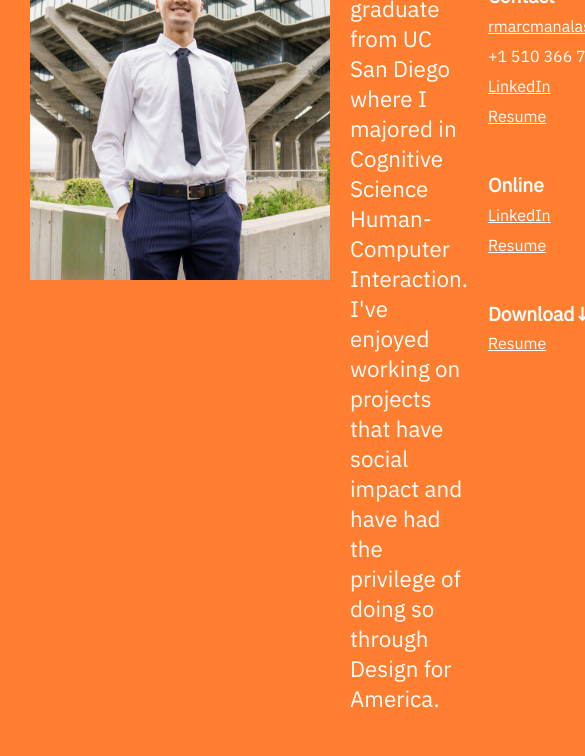
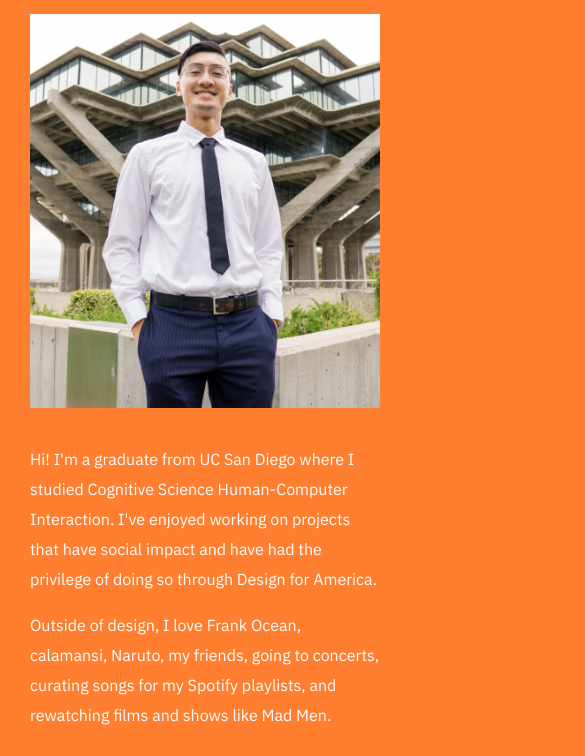
Before and after one commit to manayam/portfolio, a plain HTML site: page about.html in a window 390 px wide. Shown: the part 190-946 px from the top of the page, 585 px wide, since content can reach past the window. Drawn offline with Linux system fonts and the light colour scheme.

Commit message:
portrait responsive test 1

```diff
--- a/about.html
+++ b/about.html
@@ -38,15 +38,15 @@
 
     <section class="top">
         <div class="hero">
-          <img src="imgs/portrait1.jpg" id="selfPortrait">
+          <img src="imgs/portrait1.jpg" id="portrait">
 
           <div class="bio">
-            <p>I'm a graduate from UC San Diego where I majored in Cognitive Science Human-Computer
+            <p>Hi! I'm a graduate from UC San Diego where I studied Cognitive Science Human-Computer
               Interaction. I've enjoyed working on projects that have social impact and have had the
               privilege of doing so through Design for America.
             </p>
-            <p>Outside of design, I love Frank Ocean, my friends, going to concerts, curating songs
-              for my Spotify playlists, and rewatching films and shows like Mad Men.
+            <p>Outside of design, I love Frank Ocean, calamansi, Naruto, my friends, going to concerts,
+              curating songs for my Spotify playlists, and rewatching films and shows like Mad Men.
             </p>
           </div>
 
--- a/css/about.css
+++ b/css/about.css
@@ -14,22 +14,33 @@ body.bg-black {
 
 .hero {
     display: grid;
-    grid-template-columns: auto 2fr 1fr;
-    grid-auto-flow: column;
+    /* grid-template-columns: auto 2fr 1fr;
+    grid-auto-flow: column; */
     grid-gap: 20px;
+
+    grid-template-areas: "portrait bio contact";
+}
+
+#portrait {
+    height: auto;
+    width: 400px;
+
+    grid-area: portrait;
+}
+
+.bio {
+    grid-area: bio;
+}
+
+.contact {
+    grid-area: contact;
 }
 
 .hero p, a {
     line-height: 30px;
 }
 
-.hero .bio, .contact {
-    display: flex;
-    flex-direction: column;
-}
-
 .contact-container {
-    padding-top: 40px;
     display: flex;
     flex-direction: column;
 }
@@ -45,7 +56,31 @@ body.bg-black {
     font-weight: 700;
 }
 
-#selfPortrait {
-    height: auto;
-    width: 300px;
+@media (max-width: 1000px) {
+    #portrait {
+        width: 350px;
+    }
+
+    .hero {
+        grid-template-areas: "portrait bio contact";
+    }
+
+    .hero p {
+        font-size: 1em;
+    }
 }
+
+@media (max-width: 885px) {
+    .hero {
+        grid-template-areas: "portrait portrait portrait"
+                            "bio bio contact";
+    }
+}
+
+@media (max-width: 700px) {
+    .hero {
+        grid-template-areas: "portrait portrait"
+                            "bio bio"
+                            "contact contact";
+    }
+}
```
